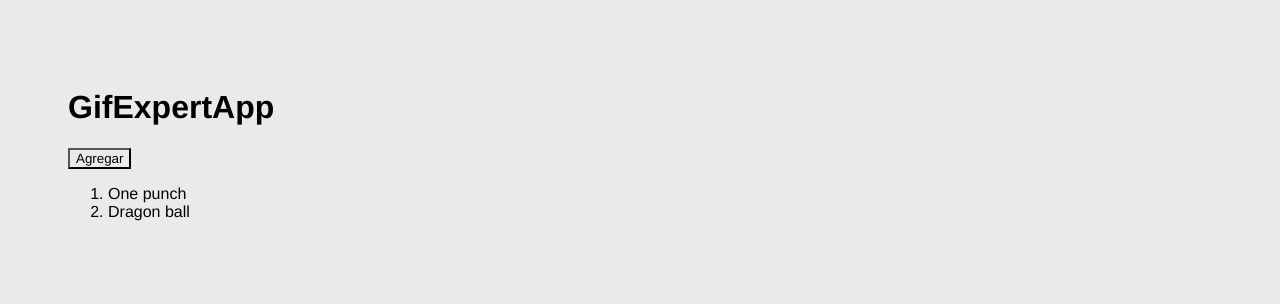
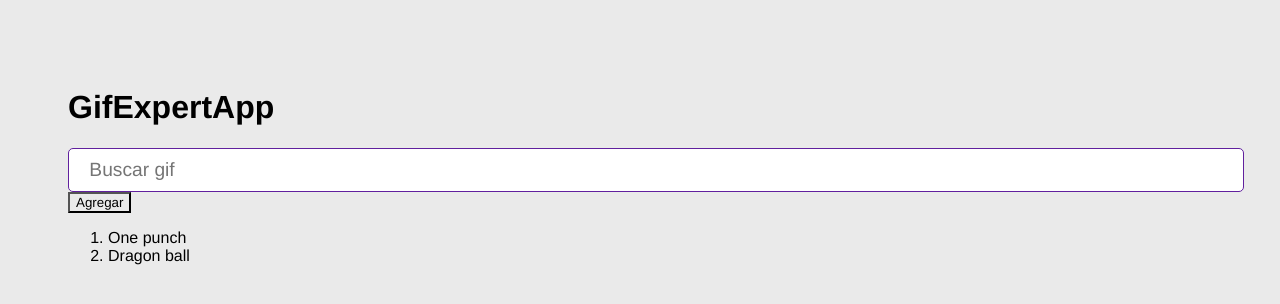
Before and after one commit to cleonsc/react-gif-expert, a React (Vite) app: page / in a window 1280 px wide. Shown: the top 304 px of the page. Built offline with nearby package versions, Linux system fonts and the light colour scheme.

Commit message:
[add] comunication between components

```diff
--- a/src/GifExpertApp.jsx
+++ b/src/GifExpertApp.jsx
@@ -1,4 +1,5 @@
 import React, { useState } from 'react'
+import { AddCategory } from './components/AddCategory';
 
 export const GifExpertApp = () => {
   const [categories, setCategories] = useState(['One punch', 'Dragon ball']);
@@ -13,7 +14,7 @@ export const GifExpertApp = () => {
       <h1>GifExpertApp</h1>
 
       {/* input */}
-
+      <AddCategory  setCategories={setCategories}/>
       {/* gif list */}
       <button onClick={handleAddCategory}>Agregar</button>
       <ol>
--- /dev/null
+++ b/src/components/AddCategory.jsx
@@ -0,0 +1,31 @@
+import React, { useState } from 'react'
+
+export const AddCategory = ({ setCategories }) => {
+  const [inputValue, setInputValue] = useState();
+
+  const handleInputChange = ({ target }) => {
+    setInputValue(target.value);
+  }
+
+  const handleFormSubmit = (event) => {
+    event.preventDefault();
+    if (inputValue.trim().length <= 1) return;
+
+    // De esta forma obtengo las categorias anteriores y hago el spread en un nuevo array
+    setCategories(categories => [...categories, inputValue])
+
+    //Limpio el input
+    setInputValue('');
+  }
+
+  return (
+    <form onSubmit={handleFormSubmit}>
+      <input
+        type="text"
+        placeholder=" Buscar gif"
+        value={inputValue}
+        onChange={handleInputChange}
+      />
+    </form>
+  )
+}
```
